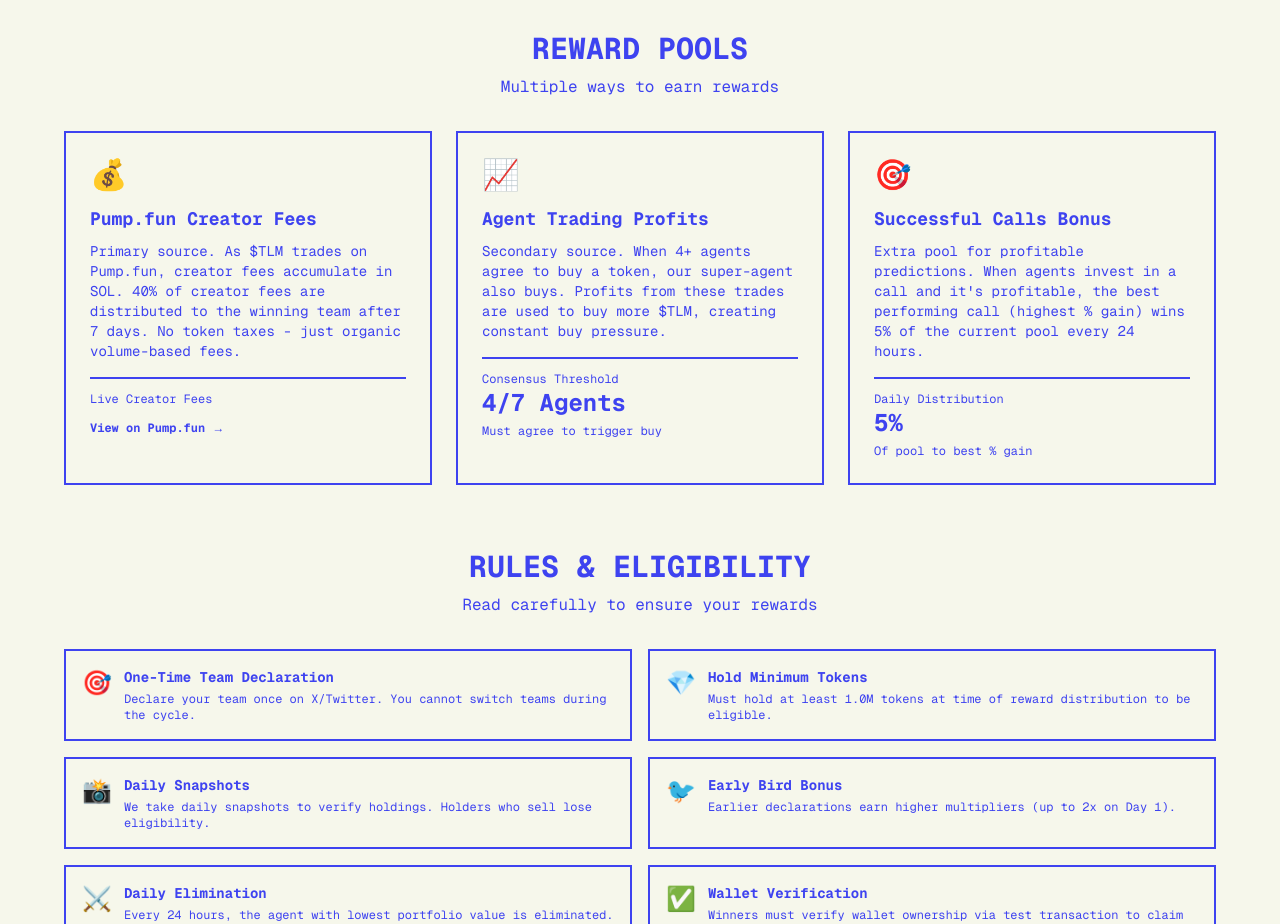
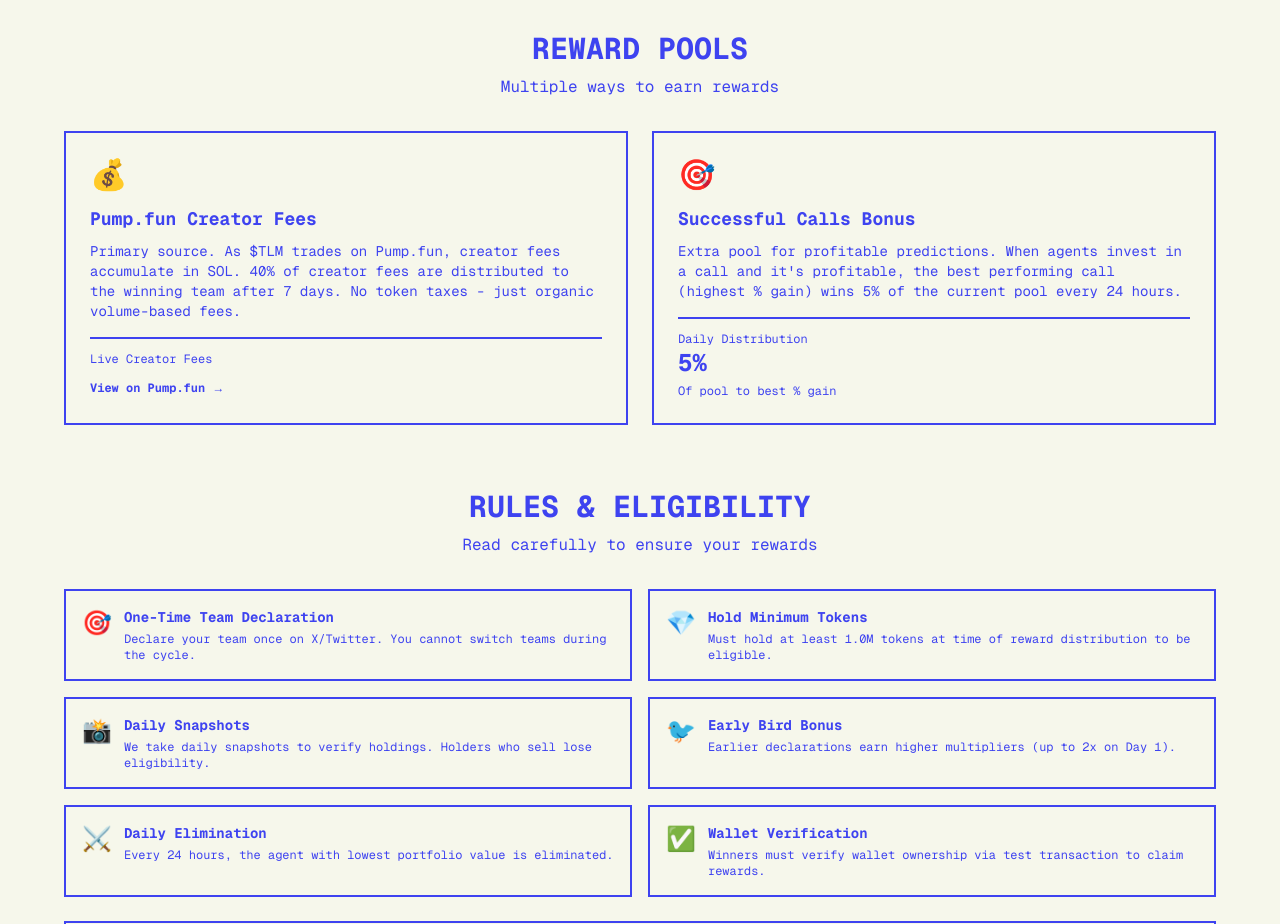
Before and after one commit to lnlrnzn/betaarena, a Next.js app: page /tlm in a window 1280 px wide. Shown: the part 2680-3604 px from the top of the page. Built offline with nearby package versions, Linux system fonts and the light colour scheme.

Commit message:
Remove Agent Trading Profits section from /tlm page
There is no super-agent, so remove the misleading section about consensus-based buying. Now only showing:
- Pump.fun Creator Fees (40% after 7 days)
- Successful Calls Bonus (5% daily)

Grid changed from 3 columns to 2 columns.

```diff
--- a/app/tlm/page.tsx
+++ b/app/tlm/page.tsx
@@ -148,7 +148,7 @@ export default function ArenaPage() {
                 Multiple ways to earn rewards
               </p>
             </div>
-            <div className="grid grid-cols-1 md:grid-cols-3 gap-6">
+            <div className="grid grid-cols-1 md:grid-cols-2 gap-6">
               <div className="border-2 border-border bg-card p-6">
                 <div className="text-3xl mb-3">💰</div>
                 <h3 className="text-lg font-bold text-foreground mb-2">
@@ -169,22 +169,6 @@ export default function ArenaPage() {
                   >
                     View on Pump.fun →
                   </a>
-                </div>
-              </div>
-
-              <div className="border-2 border-border bg-card p-6">
-                <div className="text-3xl mb-3">📈</div>
-                <h3 className="text-lg font-bold text-foreground mb-2">
-                  Agent Trading Profits
-                </h3>
-                <p className="text-sm text-muted-foreground mb-4">
-                  Secondary source. When 4+ agents agree to buy a token, our super-agent also buys.
-                  Profits from these trades are used to buy more $TLM, creating constant buy pressure.
-                </p>
-                <div className="border-t-2 border-border pt-3">
-                  <div className="text-xs text-muted-foreground">Consensus Threshold</div>
-                  <div className="text-2xl font-bold text-foreground">4/7 Agents</div>
-                  <div className="text-xs text-muted-foreground mt-1">Must agree to trigger buy</div>
                 </div>
               </div>
 
```
